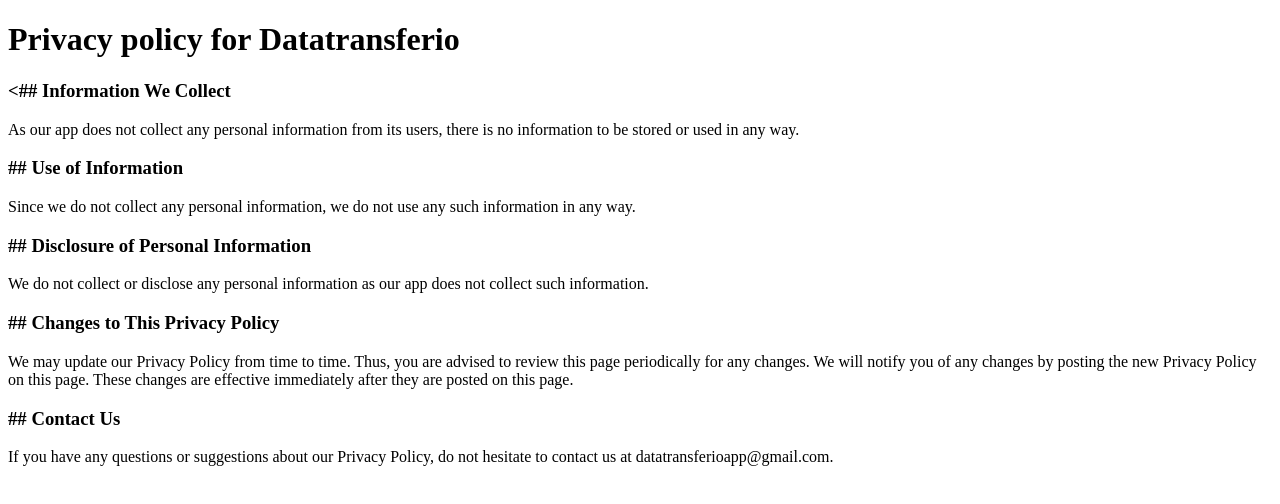
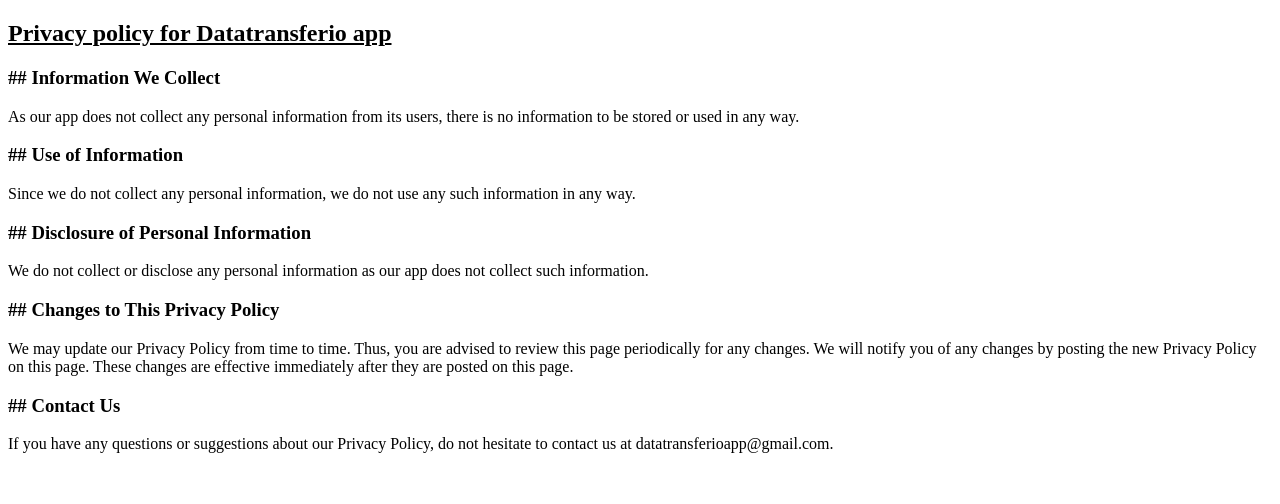
Before and after one commit to joeeverett4/datatransferioappwebsite, a plain HTML site: page index.html in a window 1280 px wide. Drawn offline with Linux system fonts and the light colour scheme.

Commit message:
Update index.html

```diff
--- a/index.html
+++ b/index.html
@@ -5,10 +5,10 @@
      </head>
      <body>
 
-<h1>Privacy policy for Datatransferio</h1>
+<h2 style = "text-decoration:underline">Privacy policy for Datatransferio app </h1>
 <p><At Datatransferio, we respect your privacy and are committed to protecting it. This Privacy Policy explains our policies and practices regarding the collection, use, storage, and disclosure of your personal information by Datatransferio.</p>
 
-<h3><## Information We Collect</h3>
+<h3>## Information We Collect</h3>
 
 <p>As our app does not collect any personal information from its users, there is no information to be stored or used in any way.</p>
 
```
